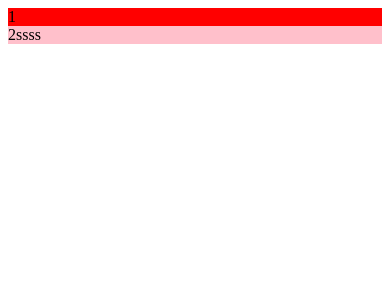
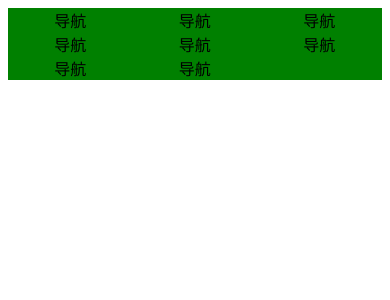
Before and after one commit to lisonlang/gitee, a Vue app: page / in a window 390 px wide. Shown: the top 300 px of the page. Built offline with nearby package versions, Linux system fonts and the light colour scheme.

Commit message:
响应式

```diff
--- a/src/App.vue
+++ b/src/App.vue
@@ -1,33 +1,39 @@
 <template>
   <div id="app">
-    <div id="nav">
-      <div class="d1">1</div>
-      <div class="d2">2ssss</div>
+    <div class="container">
+      <div>导航</div>
+      <div>导航</div>
+      <div>导航</div>
+      <div>导航</div>
+      <div>导航</div>
+      <div>导航</div>
+      <div>导航</div>
+      <div>导航</div>
     </div>
   </div>
 </template>
 
 <style lang="less" scoped>
-.d1 {
+.container {
+  width: 750px;
+  display: flex;
+  background: green;
+  margin: 0px auto;
+  div {
+    text-align: center;
     flex: auto;
-    background: red;
   }
-  .d2 {
-    flex: auto;
-    background: pink;
+}
+@media screen and (max-width: 768px) {
+  .container {
+    width: 100%;
+  display: inline-block;
+
+    div {
+      display: inline-block;
+      width: 33.3%;
+    }
   }
-
-@media screen and (max-width: 800px) {
-  #nav {
-    display: block;
-  }
-
-}
-@media screen and (min-width: 801px) {
-  #nav {
-    display: flex;
-  }
-
 }
 </style>
 <script>
```
